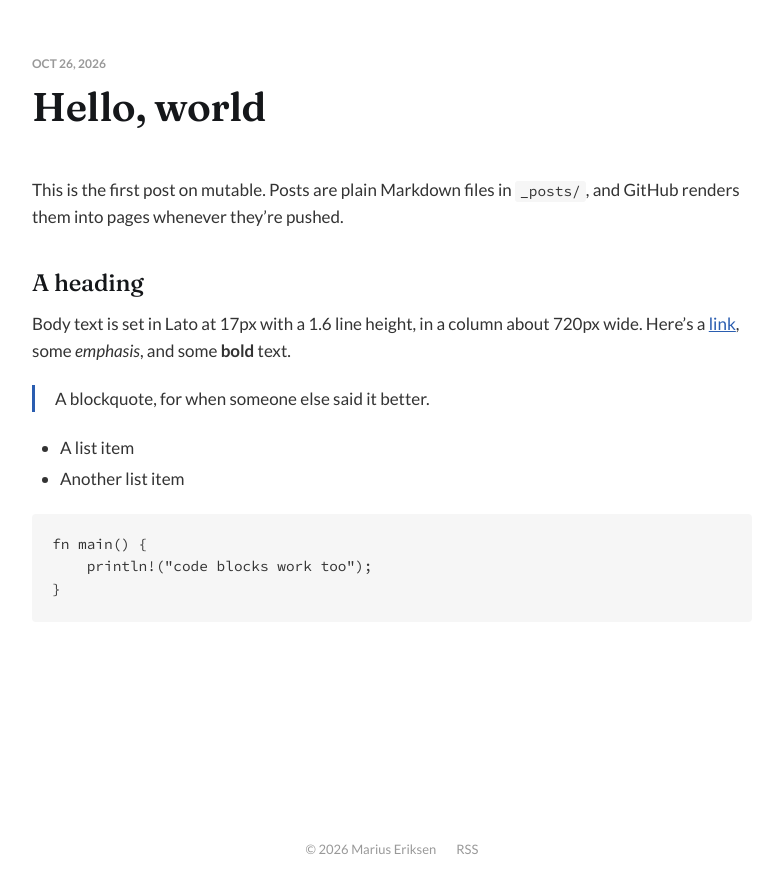
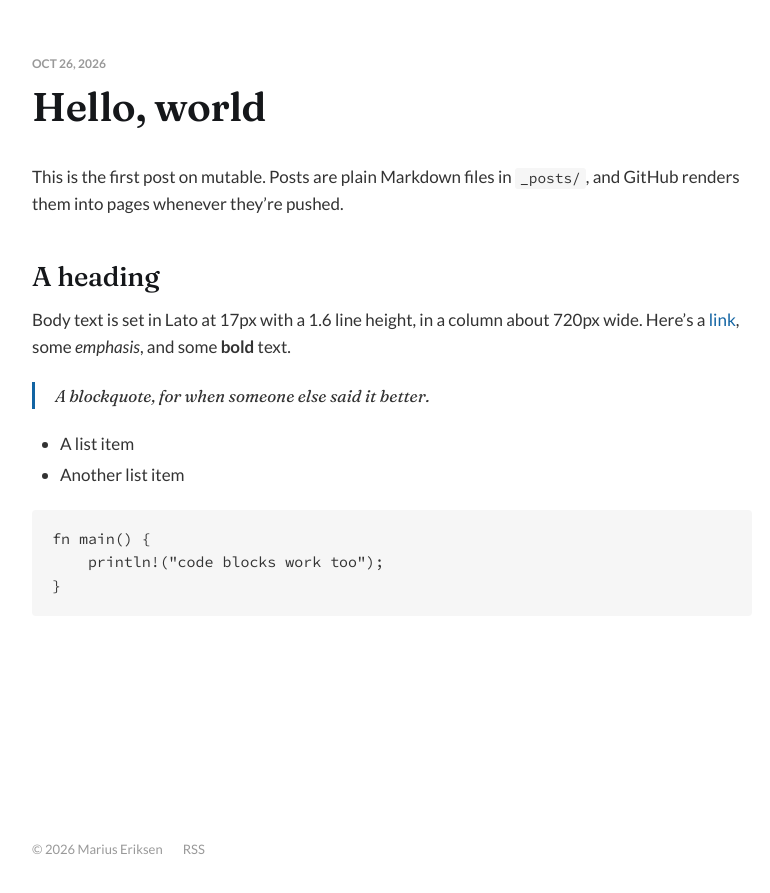
Before and after one commit to mariusae/mariusae.github.io, a Jekyll site: the page built from _posts/2026-10-26-hello-world.md, in a window 1280 px wide. Shown: the top 893 px of the page, without its empty margins (248-1018 px from the left). Built offline with Jekyll 4.4.1, drawn with Linux system fonts in a browser that asks for light colours; our own code applies the rules of GitHub Pages for plain Markdown files.

Commit message:
Refine spacing, blockquote, code, footer; Slack-style links
- Tighter title-to-body gap; H2 back to 1.6em at weight 500.
- Blockquotes in Fraunces italic.
- Code blocks at 15px with less vertical padding.
- Footer aligned to the article column.
- Links in Slack blue, underlined on hover; accent matches.

Co-Authored-By: Claude Opus 5.5 <noreply@anthropic.com>
Claude-Session: https://claude.ai/code/session_01KTPpusonhcXPjcQ2kkYfF6

```diff
--- a/_layouts/default.html
+++ b/_layouts/default.html
@@ -7,7 +7,7 @@
   {% feed_meta %}
   <link rel="preconnect" href="https://fonts.googleapis.com">
   <link rel="preconnect" href="https://fonts.gstatic.com" crossorigin>
-  <link rel="stylesheet" href="https://fonts.googleapis.com/css2?family=Fraunces:opsz,wght,SOFT,WONK@9..144,400..700,0..100,0..1&family=Lato:ital,wght@0,400;0,700;0,900;1,400;1,700&family=Source+Code+Pro:ital,wght@0,400;0,600;1,400&display=swap">
+  <link rel="stylesheet" href="https://fonts.googleapis.com/css2?family=Fraunces:ital,opsz,wght,SOFT,WONK@0,9..144,400..700,0..100,0..1;1,9..144,400..700,0..100,0..1&family=Lato:ital,wght@0,400;0,700;0,900;1,400;1,700&family=Source+Code+Pro:ital,wght@0,400;0,600;1,400&display=swap">
   <link rel="stylesheet" href="{{ '/assets/css/style.css' | relative_url }}">
 </head>
 <body>
@@ -15,7 +15,7 @@
     <main class="site-content">
       {{ content }}
     </main>
-    <footer class="site-foot">
+    <footer class="site-foot canvas">
       <span>&copy; {{ site.time | date: '%Y' }} {{ site.author }}</span>
       <a href="{{ '/feed.xml' | relative_url }}">RSS</a>
     </footer>
--- a/assets/css/style.css
+++ b/assets/css/style.css
@@ -7,7 +7,7 @@
   --rule: #e6e6e6;
   --code-bg: #f6f6f6;
   --bg: #fff;
-  --accent: #2a5db0;
+  --accent: #1264a3;
   --font-sans: Lato, -apple-system, BlinkMacSystemFont, "Segoe UI", Helvetica, Arial, sans-serif;
   --font-display: Fraunces, Georgia, serif;
   --font-mono: "Source Code Pro", Menlo, Consolas, Monaco, "Liberation Mono", monospace;
@@ -23,7 +23,7 @@
     --rule: #2e2e2e;
     --code-bg: #1e1e1e;
     --bg: #121212;
-    --accent: #8fb0ef;
+    --accent: #1d9bd1;
   }
 }
 
@@ -70,9 +70,8 @@ img { max-width: 100%; height: auto; display: block; }
 
 .site-foot {
   display: flex;
-  justify-content: center;
   gap: 2rem;
-  padding: 4rem var(--gap);
+  padding: 4rem 0;
   color: var(--muted);
   font-size: 1.3rem;
 }
@@ -113,7 +112,7 @@ img { max-width: 100%; height: auto; display: block; }
 
 /* Post */
 
-.post-header { margin-bottom: 4.5rem; }
+.post-header { margin-bottom: 3.2rem; }
 
 .post-meta {
   margin-bottom: 1rem;
@@ -141,22 +140,27 @@ img { max-width: 100%; height: auto; display: block; }
 .content > :is(h2, h3, h4) + * { margin-top: 0.8em; }
 
 .content :is(h2, h3, h4) { font-weight: 500; }
-.content h2 { font-size: 1.4em; }
+.content h2 { font-size: 1.6em; }
 .content h3 { font-size: 1.2em; }
 .content h4 { font-size: 1.05em; }
 
 .content a {
   color: var(--accent);
-  text-decoration: underline;
+  text-decoration: none;
   text-decoration-skip-ink: auto;
 }
 
 .content :is(ul, ol) { padding-left: 2.8rem; margin-bottom: 0; }
 .content li + li, .content li :is(ul, ol) { margin-top: 0.25em; }
 
+.content a:hover { opacity: 1; text-decoration: underline; }
+
 .content blockquote {
   padding-left: 2rem;
   border-left: 3px solid var(--accent);
+  font-family: var(--font-display);
+  font-style: italic;
+  font-variation-settings: "SOFT" 50, "WONK" 0;
 }
 
 .content hr {
@@ -175,10 +179,10 @@ img { max-width: 100%; height: auto; display: block; }
 
 .content pre {
   overflow-x: auto;
-  padding: 2rem;
+  padding: 1.8rem 2rem;
   background: var(--code-bg);
   border-radius: 4px;
-  font-size: 0.85em;
+  font-size: 0.88em;
   line-height: 1.5;
 }
 .content pre code { padding: 0; background: none; font-size: 1em; }
@@ -201,7 +205,7 @@ img { max-width: 100%; height: auto; display: block; }
 .content th { font-size: 1.2rem; font-weight: 700; letter-spacing: 0.2px; text-transform: uppercase; }
 
 @media (max-width: 767px) {
-  .post-header { margin-bottom: 3rem; }
+  .post-header { margin-bottom: 2.2rem; }
   .post-title { font-size: 3rem; }
   .post-excerpt { font-size: 1.7rem; }
   .feed-item { flex-direction: column; gap: 0.4rem; }
```
